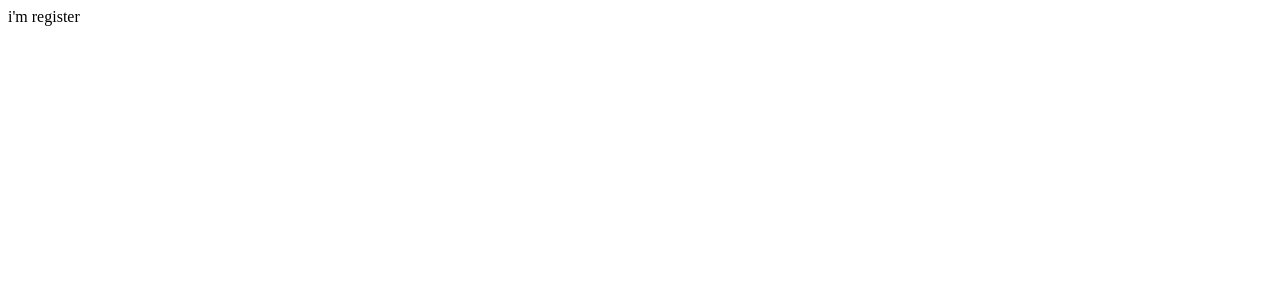
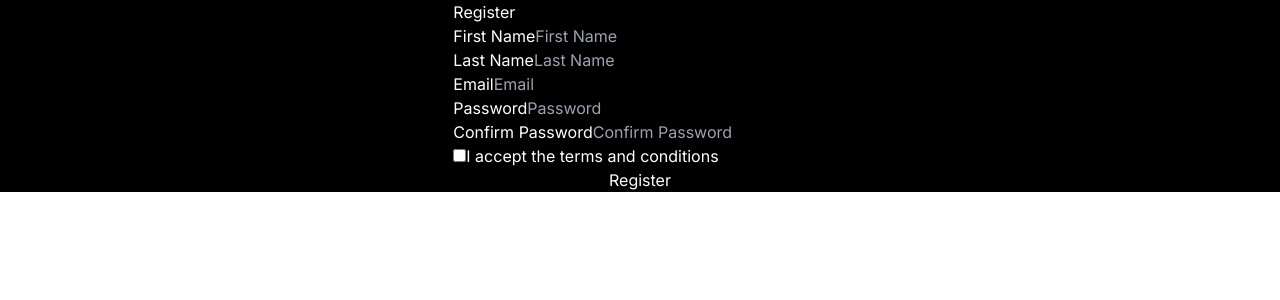
Before and after one commit to pahadiniraj/Portfolio, a Next.js app: page /register in a window 1280 px wide. Shown: the top 300 px of the page. Built offline with nearby package versions, Linux system fonts and the light colour scheme.

Commit message:
added registration and validated with formik

```diff
--- a/package.json
+++ b/package.json
@@ -16,6 +16,7 @@
     "@reduxjs/toolkit": "^2.2.7",
     "@tabler/icons-react": "^3.12.0",
     "clsx": "^2.1.1",
+    "formik": "^2.4.6",
     "framer-motion": "^11.3.30",
     "next": "14.2.5",
     "react": "^18",
@@ -24,7 +25,8 @@
     "react-intersection-observer": "^9.13.0",
     "react-redux": "^9.1.2",
     "react-typed": "^2.0.12",
-    "tailwind-merge": "^2.5.2"
+    "tailwind-merge": "^2.5.2",
+    "yup": "^1.4.0"
   },
   "devDependencies": {
     "@types/node": "^20",
--- /dev/null
+++ b/src/Components/Register/Register.tsx
@@ -0,0 +1,143 @@
+"use client";
+import { registrationSchema } from "@/Utils/YupSchema/loginAndRegister";
+import Button from "../Button/Button";
+import { ErrorMessage, Field, Form, Formik } from "formik";
+import React from "react";
+
+const Register: React.FC = () => {
+  interface RegistrationFormValues {
+    firstName: string;
+    lastName: string;
+    email: string;
+    password: string;
+    confirmPassword: string;
+    acceptTermAndCondition: boolean;
+  }
+
+  const initialValues: RegistrationFormValues = {
+    firstName: "",
+    lastName: "",
+    email: "",
+    password: "",
+    confirmPassword: "",
+    acceptTermAndCondition: false,
+  };
+
+  const handleSubmit = (values: RegistrationFormValues) => {
+    console.log(values);
+  };
+
+  return (
+    <>
+      <div className="md:w-2/5">
+        <Formik
+          initialValues={initialValues}
+          validationSchema={registrationSchema}
+          onSubmit={handleSubmit}
+        >
+          {({ isValid }) => (
+            <Form className="px-5 py-5 flex flex-col gap-7">
+              <p className="text-center text-2xl font-extrabold">Register</p>
+              <div className="flex flex-col gap-4">
+                <div>
+                  <label htmlFor="firstName">First Name</label>
+                  <Field
+                    type="text"
+                    name="firstName"
+                    className="p-3 bg-black border border-gray-300 rounded-md w-full text-white"
+                    placeholder="First Name"
+                  />
+                  <ErrorMessage
+                    name="firstName"
+                    component="div"
+                    className="text-red-500 text-sm"
+                  />
+                </div>
+                <div>
+                  <label htmlFor="lastName">Last Name</label>
+                  <Field
+                    type="text"
+                    name="lastName"
+                    className="p-3 bg-black border border-gray-300 rounded-md w-full text-white"
+                    placeholder="Last Name"
+                  />
+                  <ErrorMessage
+                    name="lastName"
+                    component="div"
+                    className="text-red-500 text-sm"
+                  />
+                </div>
+                <div>
+                  <label htmlFor="email">Email</label>
+                  <Field
+                    type="email"
+                    name="email"
+                    className="p-3 bg-black border border-gray-300 rounded-md w-full text-white"
+                    placeholder="Email"
+                  />
+                  <ErrorMessage
+                    name="email"
+                    component="div"
+                    className="text-red-500 text-sm"
+                  />
+                </div>
+                <div>
+                  <label htmlFor="password">Password</label>
+                  <Field
+                    type="password"
+                    name="password"
+                    className="p-3 bg-black border border-gray-300 rounded-md w-full text-white"
+                    placeholder="Password"
+                  />
+                  <ErrorMessage
+                    name="password"
+                    component="div"
+                    className="text-red-500 text-sm"
+                  />
+                </div>
+                <div>
+                  <label htmlFor="confirmPassword">Confirm Password</label>
+                  <Field
+                    type="password"
+                    name="confirmPassword"
+                    className="p-3 bg-black border border-gray-300 rounded-md w-full text-white"
+                    placeholder="Confirm Password"
+                  />
+                  <ErrorMessage
+                    name="confirmPassword"
+                    component="div"
+                    className="text-red-500 text-sm"
+                  />
+                </div>
+                <div>
+                  <label>
+                    <Field type="checkbox" name="acceptTermAndCondition" />I
+                    accept the terms and conditions
+                  </label>
+                  <ErrorMessage
+                    name="acceptTermAndCondition"
+                    component="div"
+                    className="text-red-500 text-sm"
+                  />
+                </div>
+              </div>
+              <Button
+                className={`${
+                  isValid
+                    ? "bg-btn-gradient font-bold text-black text-lg"
+                    : "bg-gray-600 text-gray-400 cursor-not-allowed"
+                } rounded-2xl py-2 mt-4`}
+                type="submit"
+                disabled={!isValid}
+              >
+                Register
+              </Button>
+            </Form>
+          )}
+        </Formik>
+      </div>
+    </>
+  );
+};
+
+export default Register;
--- /dev/null
+++ b/src/Utils/YupSchema/loginAndRegister.ts
@@ -0,0 +1,33 @@
+import * as Yup from "yup";
+
+const loginSchema = Yup.object().shape({
+  email: Yup.string()
+    .email("Invalid email address")
+    .required("Email is required"),
+  password: Yup.string()
+    .min(6, "Password must be at least 6 characters")
+    .required("Password is required"),
+});
+
+const registrationSchema = Yup.object().shape({
+  firstName: Yup.string()
+    .min(2, "First name must be at least 2 characters")
+    .required("First name is required"),
+  lastName: Yup.string()
+    .min(2, "Last name must be at least 2 characters")
+    .required("Last name is required"),
+  email: Yup.string()
+    .email("Invalid email address")
+    .required("Email is required"),
+  password: Yup.string()
+    .min(6, "Password must be at least 6 characters")
+    .required("Password is required"),
+  confirmPassword: Yup.string()
+    .oneOf([Yup.ref("password"), ""], "Passwords must match")
+    .required("Confirm password is required"),
+  acceptTermAndCondition: Yup.boolean()
+    .oneOf([true], "You must accept the terms and conditions")
+    .required("Accepting terms and conditions is required"),
+});
+
+export { loginSchema, registrationSchema };
--- a/src/app/(admin)/layout.tsx
+++ b/src/app/(admin)/layout.tsx
@@ -1,16 +1,26 @@
-export const metadata = {
-  title: 'Next.js',
-  description: 'Generated by Next.js',
-}
+import type { Metadata } from "next";
+import { Inter } from "next/font/google";
+import "../globals.css";
+
+const inter = Inter({ subsets: ["latin"] });
+
+export const metadata: Metadata = {
+  title: "Niraj's Portfolio",
+  description: "Niraj Pahadi as admin",
+};
 
 export default function RootLayout({
   children,
 }: {
-  children: React.ReactNode
+  children: React.ReactNode;
 }) {
   return (
     <html lang="en">
-      <body>{children}</body>
+      <body className={`${inter.className} `}>
+        <main className="bg-black flex justify-center items-center">
+          {children}
+        </main>
+      </body>
     </html>
-  )
+  );
 }
--- a/src/app/(admin)/login/page.tsx
+++ b/src/app/(admin)/login/page.tsx
@@ -1,7 +1,10 @@
 import React from "react";
 
 const page = () => {
-  return <div>i'm login</div>;
+  return <>
+
+
+  </>;
 };
 
 export default page;
--- a/src/app/(admin)/register/page.tsx
+++ b/src/app/(admin)/register/page.tsx
@@ -1,7 +1,12 @@
+import Register from "@/Components/Register/Register";
 import React from "react";
 
 const page = () => {
-  return <div>i'm register</div>;
+  return (
+    <>
+      <Register />
+    </>
+  );
 };
 
 export default page;
```
Also changed, not shown: 1 other file (tests, documents, lock files or other folders).
